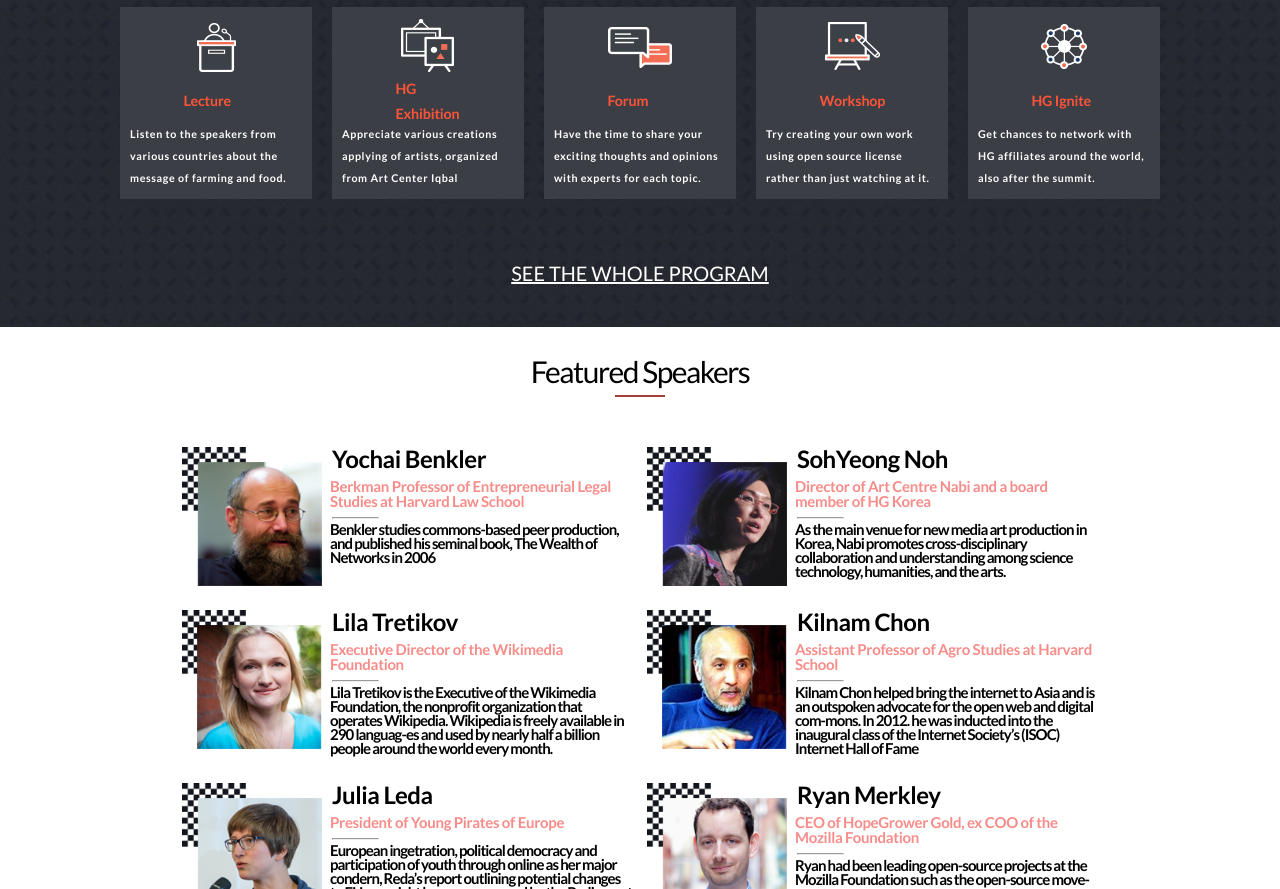
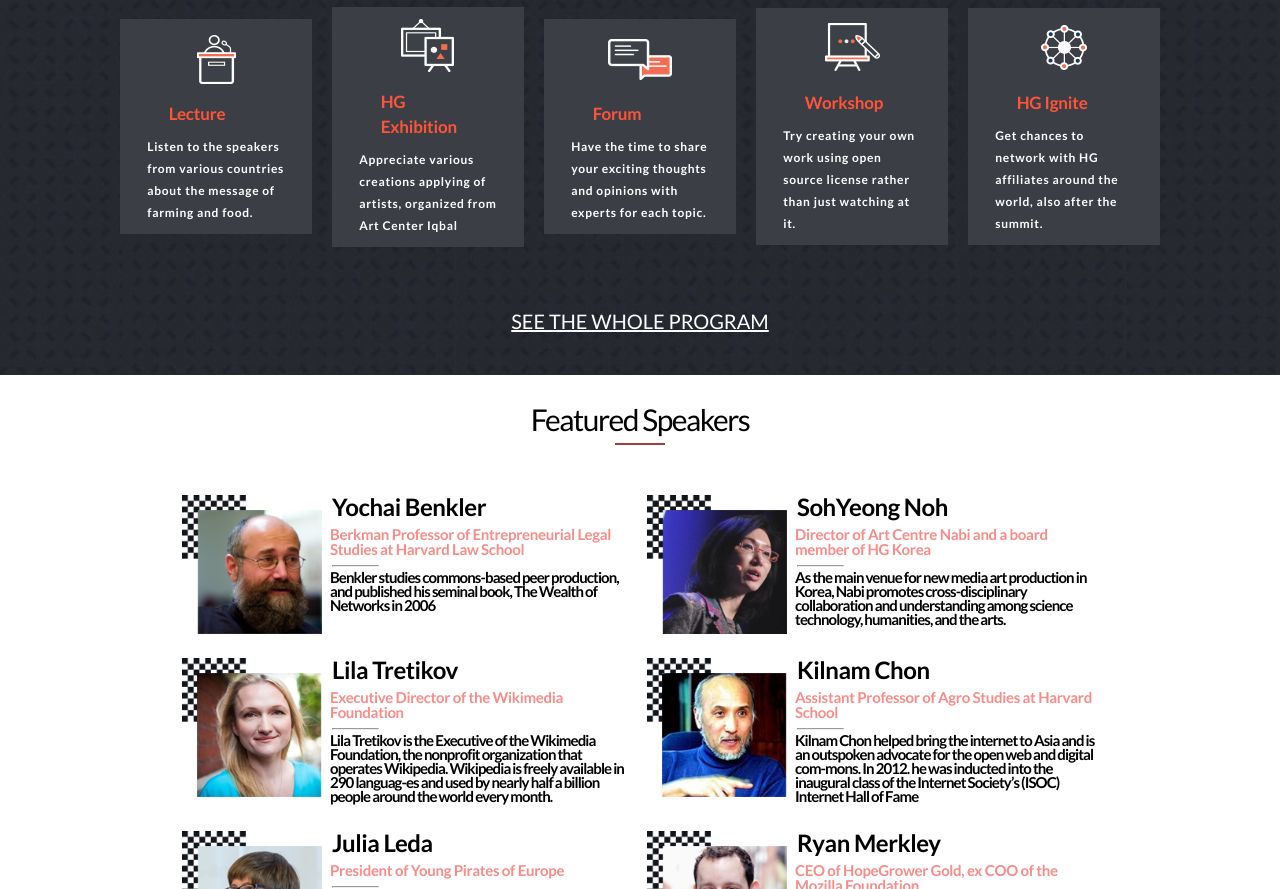
Before and after one commit to Mike111222/KingFisher-Chemicals, a website: page index.html in a window 1280 px wide. Shown: the part 1061-1950 px from the top of the page. Drawn offline with Linux system fonts and the light colour scheme.

Commit message:
Update styles.css

```diff
--- a/styles/styles.css
+++ b/styles/styles.css
@@ -158,8 +158,8 @@
 }
 
 .program-subheading {
-  width: 65.11px;
-  height: 24.08px;
+  width: 20%;
+  height: auto;
   font-family: var(--font-family);
   font-style: normal;
   font-weight: 700;
@@ -169,10 +169,11 @@
   align-items: center;
   letter-spacing: -0.01em;
   color: #ff5438;
+  margin-left: 0.5em;
 }
 
 .program-info {
-  width: 100%;
+  width: 80%;
   height: auto;
   font-family: var(--font-family);
   font-style: normal;
@@ -385,19 +386,20 @@
 }
 
 .logo-heading {
-  width: 227px;
-  height: 56px;
+  width: 90%;
+  height: auto;
   font-family: var(--font-family);
   font-style: normal;
   font-weight: 700;
   font-size: 20px;
   line-height: 28px;
   color: #2c2c2c;
+  text-align: center;
 }
 
 .logo-detail {
-  width: 380px;
-  height: 50px;
+  width: 90%;
+  height: auto;
   font-family: var(--font-family);
   font-style: normal;
   font-weight: 600;
@@ -406,6 +408,9 @@
   letter-spacing: -0.03em;
   color: #838383;
   padding: 12px 5px;
+  margin-left: auto;
+  margin-right: auto;
+  margin-bottom: 10px;
 }
 
 .logo-img {
@@ -750,7 +755,7 @@
     display: flex;
     width: 60%;
     gap: 0;
-    left: 390px;
+    left: 400px;
     top: 38px;
     flex-direction: row;
     background: none;
@@ -918,7 +923,7 @@
 
   .about-detail {
     box-sizing: border-box;
-    width: 850px;
+    width: 85%;
     height: auto;
     background: #f8f8f8;
     border: 3px solid #fff;
@@ -986,6 +991,36 @@
     color: #fff;
     padding: 2rem 0 2rem 0;
   }
+
+  .program-subheading {
+    width: 60%;
+    height: auto;
+    font-family: var(--font-family);
+    font-style: normal;
+    font-weight: 700;
+    font-size: 17px;
+    line-height: 25px;
+    display: flex;
+    align-items: center;
+    letter-spacing: -0.01em;
+    color: #ff5438;
+    margin-left: 0.5em;
+  }
+
+  .program-info {
+    width: 80%;
+    height: auto;
+    font-family: var(--font-family);
+    font-style: normal;
+    font-weight: 700;
+    font-size: 12px;
+    line-height: 22px;
+    display: flex;
+    align-items: center;
+    letter-spacing: 0.06em;
+    color: #fff;
+  }
+
 
   .join-btn {
     display: none;
```
